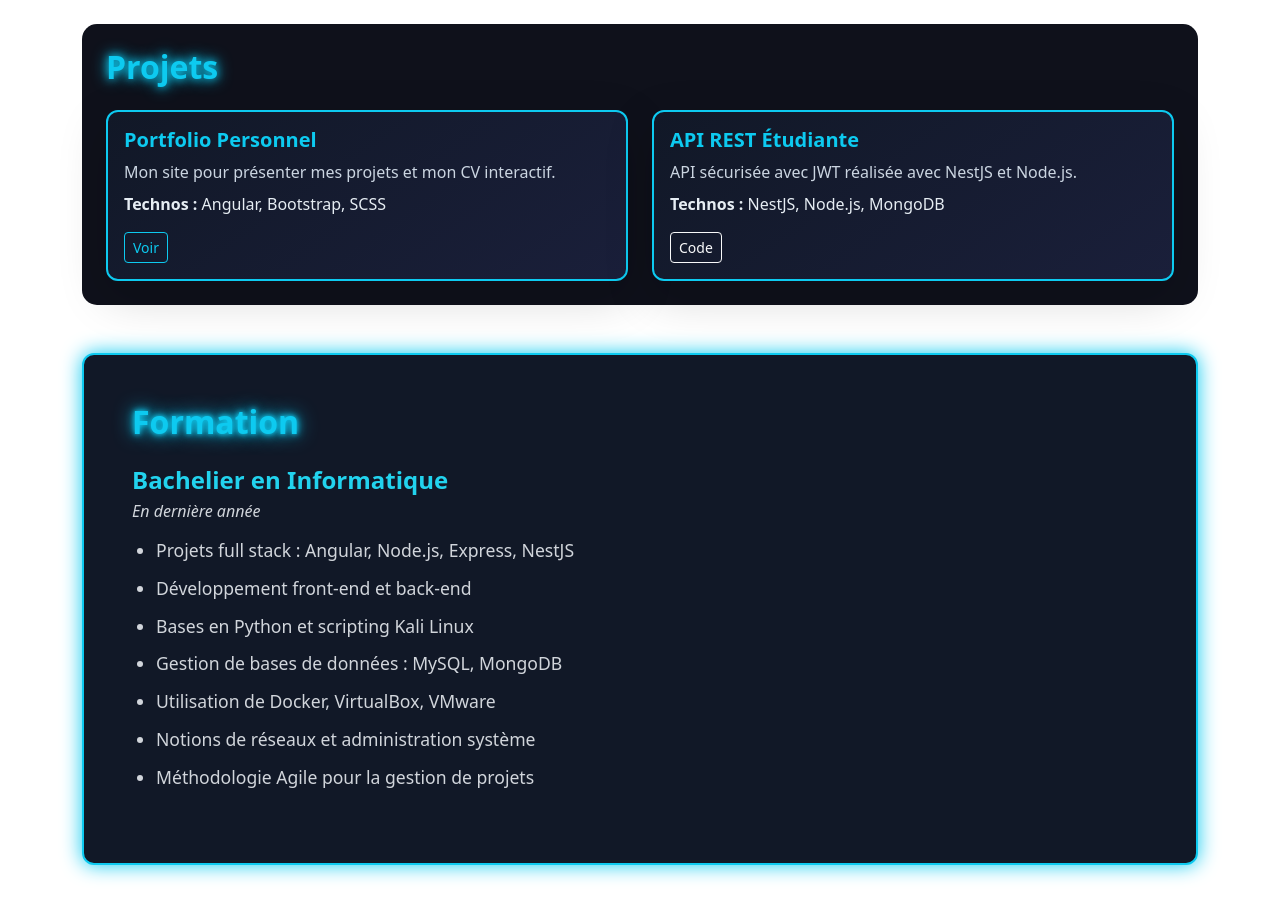
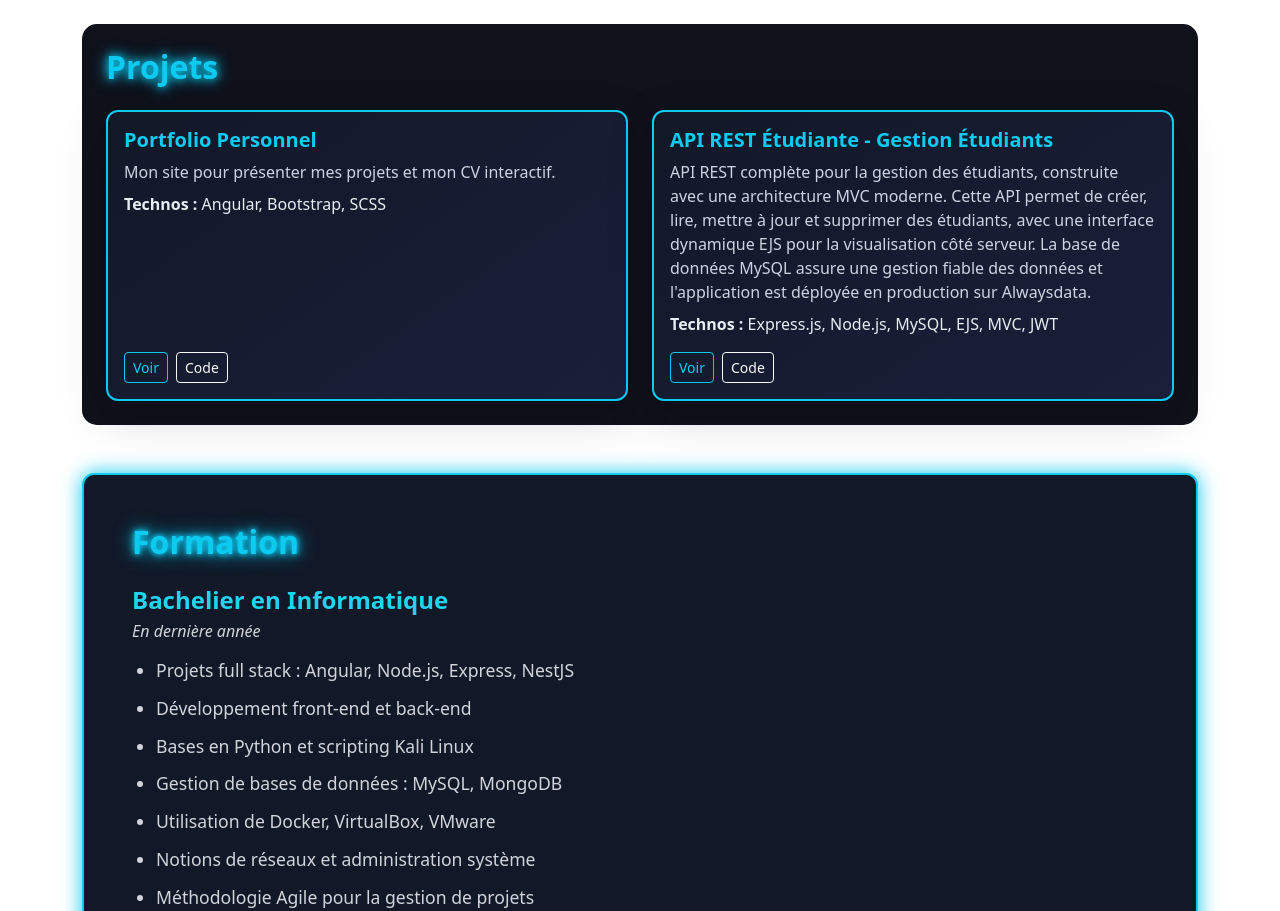
Before and after one commit to Abdourazack/PortFolio-Adel, an Angular app: page / in a window 1280 px wide. Shown: the part 2660-3571 px from the top of the page. Built offline with nearby package versions, Linux system fonts and the light colour scheme.

Commit message:
Ajout de nouveaux fichiers / mise à jour

```diff
--- a/src/app/components/projects/projects.ts
+++ b/src/app/components/projects/projects.ts
@@ -1,5 +1,5 @@
-import { Component } from '@angular/core';
-import { CommonModule } from '@angular/common';
+import { CommonModule } from "@angular/common";
+import { Component } from "@angular/core";
 
 interface Project {
   title: string;
@@ -22,13 +22,17 @@ export class Projects {
       title: 'Portfolio Personnel',
       description: 'Mon site pour présenter mes projets et mon CV interactif.',
       technologies: ['Angular', 'Bootstrap', 'SCSS'],
-      link: 'aesthetic-unicorn-4d7bcb.netlify.app'
+      link: 'https://aesthetic-unicorn-4d7bcb.netlify.app',
+      code: 'https://github.com/Abdourazack/PortFolio-Adel.git'
     },
     {
-      title: 'API REST Étudiante',
-      description: 'API sécurisée avec JWT réalisée avec NestJS et Node.js.',
-      technologies: ['NestJS', 'Node.js', 'MongoDB'],
-      code: 'https://github.com/abdourazack/api-projet'
+      title: 'API REST Étudiante - Gestion Étudiants',
+      description: `API REST complète pour la gestion des étudiants, construite avec une architecture MVC moderne.
+      Cette API permet de créer, lire, mettre à jour et supprimer des étudiants, avec une interface dynamique EJS pour la visualisation côté serveur.
+      La base de données MySQL assure une gestion fiable des données et l'application est déployée en production sur Alwaysdata.`,
+      technologies: ['Express.js', 'Node.js', 'MySQL', 'EJS', 'MVC', 'JWT'],
+      code: 'https://github.com/Abdourazack/gestion-article-mvc.git',
+      link: 'https://gestionarticle.alwaysdata.net/'
     }
   ];
 }
```
